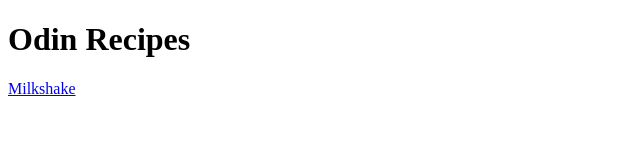
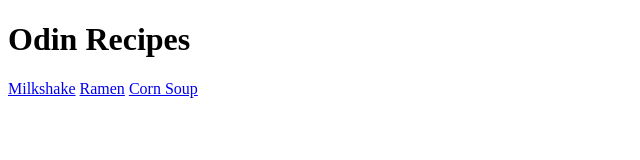
Before and after one commit to aliiqbal88/odin-recipes, a plain HTML site: page index.html in a window 1280 px wide. Shown: the whole page, without its empty margins (0-640 px from the left). Drawn offline with Linux system fonts and the light colour scheme.

Commit message:
Added links of ramen.html and cornsoup.html to index.html

```diff
--- a/index.html
+++ b/index.html
@@ -9,6 +9,7 @@
 <body>
     <h1>Odin Recipes</h1>
     <a href="./recipes/milkshake.html">Milkshake</a>
-
+    <a href="./recipes/ramen.html">Ramen</a>
+    <a href="./recipes/cornsoup.html">Corn Soup</a>
 </body>
 </html>
```
